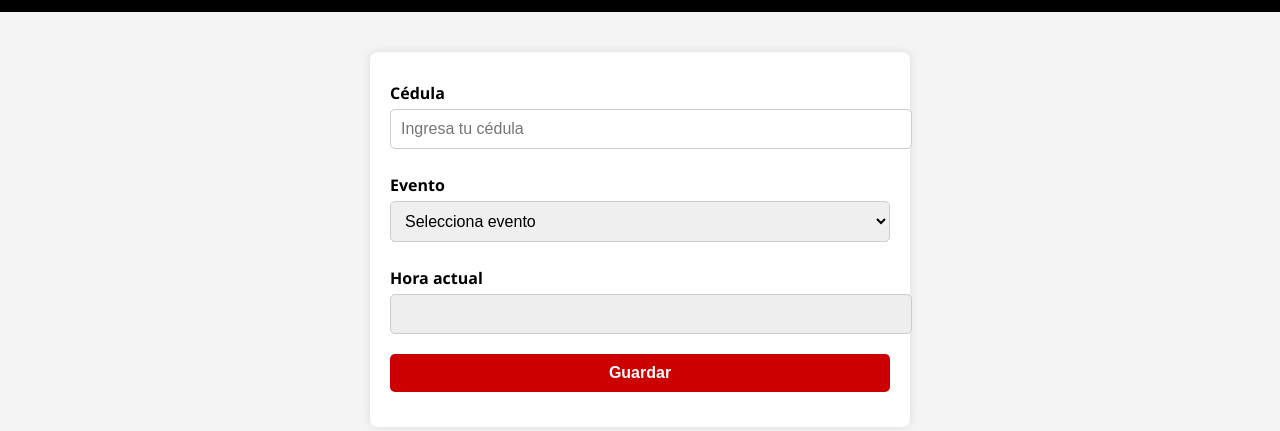
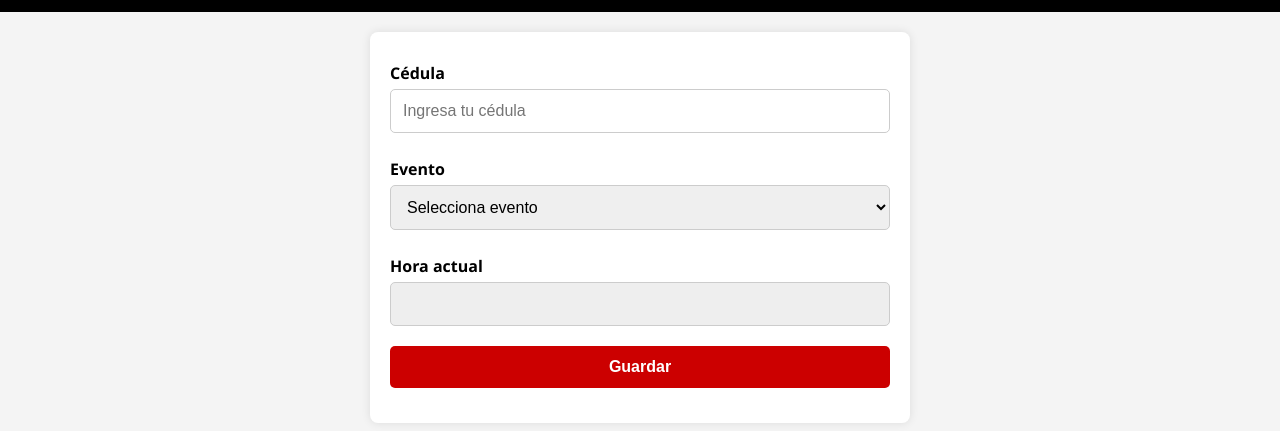
Before and after one commit to Davidc2828/profitline, a plain HTML site: page index.html in a window 1280 px wide. Shown: the part 73-504 px from the top of the page. Drawn offline with Linux system fonts and the light colour scheme.

Commit message:
index.html

```diff
--- a/index.html
+++ b/index.html
@@ -37,7 +37,7 @@
       width: 90%;
       border-radius: 8px;
       box-shadow: 0 0 10px rgba(0,0,0,0.1);
-      margin-top: 40px;
+      margin-top: 20px;
     }
 
     label {
@@ -48,12 +48,13 @@
 
     input, select, button {
       width: 100%;
-      padding: 10px;
+      padding: 12px;
       margin-top: 5px;
       margin-bottom: 15px;
       font-size: 1rem;
       border: 1px solid #ccc;
       border-radius: 5px;
+      box-sizing: border-box;
     }
 
     input[readonly] {
@@ -89,7 +90,7 @@
     <div class="container">
       <form id="formTurno">
         <label for="cedula">Cédula</label>
-        <input type="text" id="cedula" name="cedula" required pattern="[0-9]+" placeholder="Ingresa tu cédula">
+        <input type="text" id="cedula" name="cedula" required pattern="[0-9]+" placeholder="Ingresa tu cédula" />
 
         <label for="evento">Evento</label>
         <select id="evento" name="evento" required onchange="capturarHora()">
```
